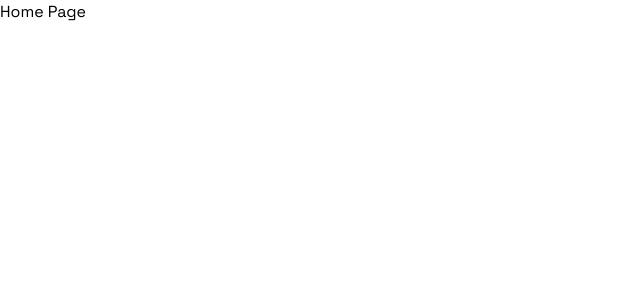
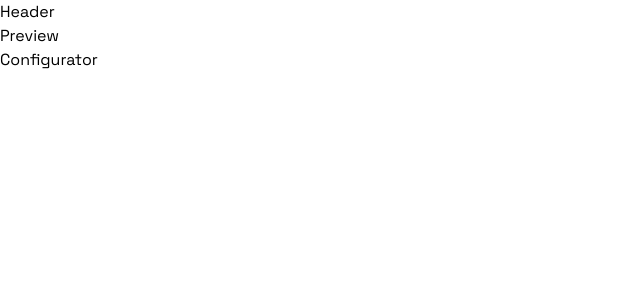
Before and after one commit to gliese-backup/fisker, a Next.js app: page / in a window 1280 px wide. Shown: the top 300 px of the page, without its empty margins (0-640 px from the left). Built offline with nearby package versions, Linux system fonts and the light colour scheme.

Commit message:
Create home layout & components

```diff
--- a/app/page.js
+++ b/app/page.js
@@ -1,5 +1,16 @@
+"use client";
+import Header from "@/components/Header";
+import Preview from "@/components/Preview";
+import Configurator from "@/components/Configurator";
+
 function Home() {
-  return <h1>Home Page</h1>;
+  return (
+    <div onContextMenu={(e) => e.preventDefault()} className="min-h-screen">
+      <Header />
+      <Preview />
+      <Configurator />
+    </div>
+  );
 }
 
 export default Home;
--- /dev/null
+++ b/components/Configurator.jsx
@@ -0,0 +1,5 @@
+function Configurator() {
+  return <p>Configurator</p>;
+}
+
+export default Configurator;
--- /dev/null
+++ b/components/Header.jsx
@@ -0,0 +1,5 @@
+function Header() {
+  return <p>Header</p>;
+}
+
+export default Header;
--- /dev/null
+++ b/components/Preview.jsx
@@ -0,0 +1,5 @@
+function Preview() {
+  return <p>Preview</p>;
+}
+
+export default Preview;
```
